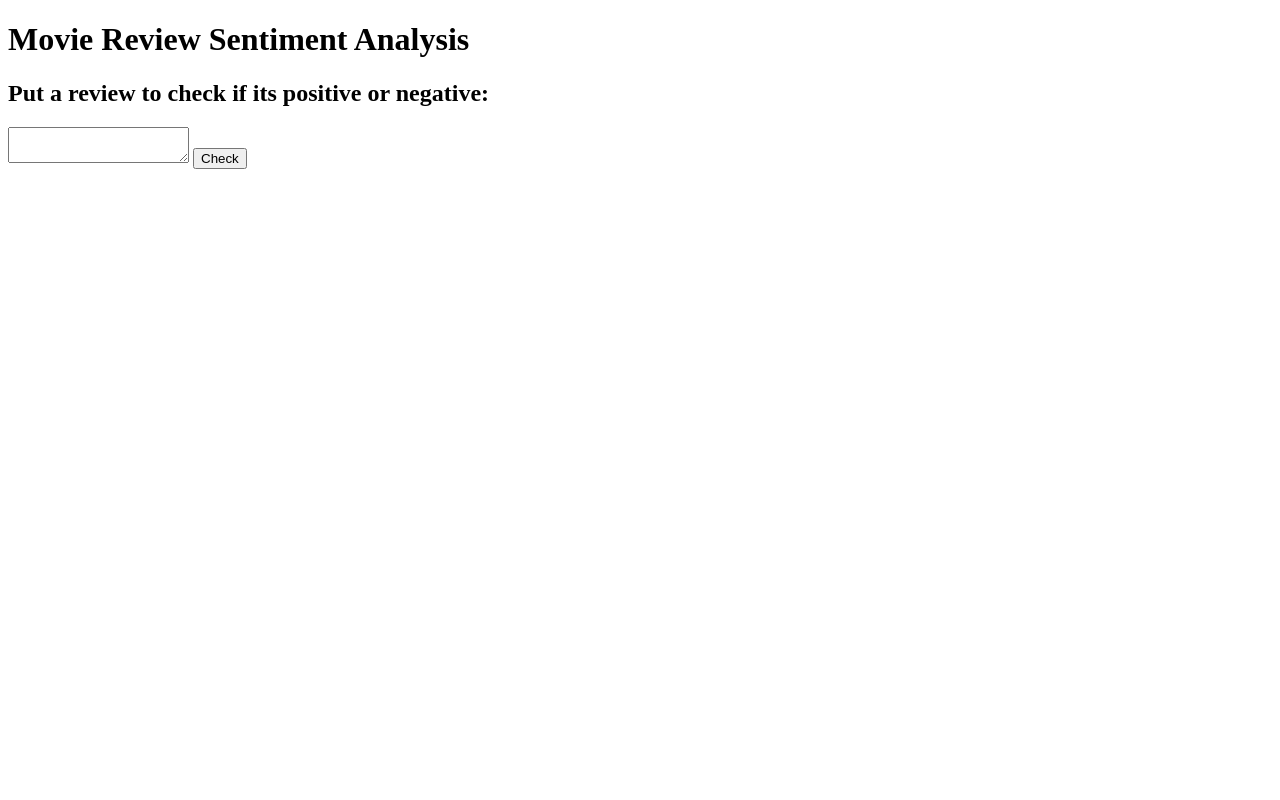
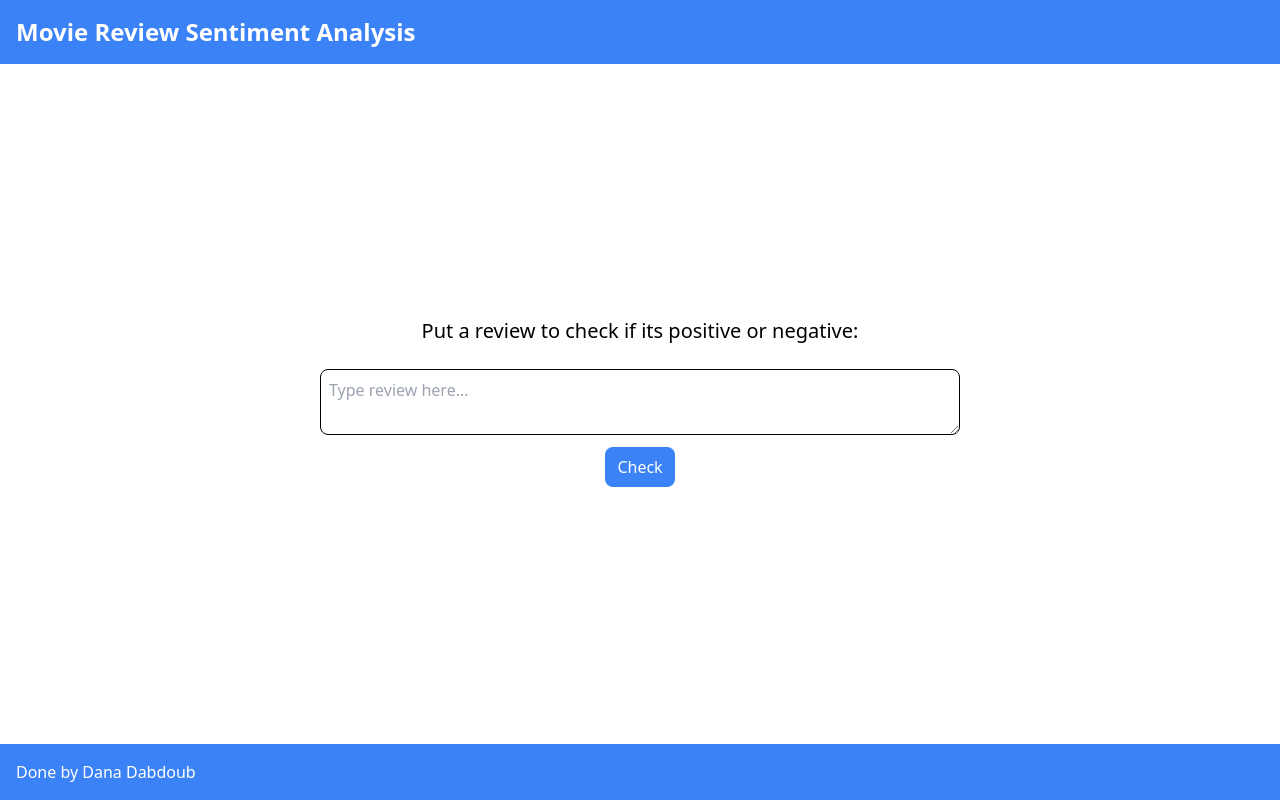
Before and after one commit to danad1821/Movie-Review-Sentiment-Analysis, a plain HTML site: page index.html in a window 1280 px wide. Drawn offline with nearby package versions, Linux system fonts and the light colour scheme.

Commit message:
finished basic styling

```diff
--- a/index.html
+++ b/index.html
@@ -1,18 +1,38 @@
 <!DOCTYPE html>
 <html lang="en">
-<head>
-    <meta charset="UTF-8">
-    <meta name="viewport" content="width=device-width, initial-scale=1.0">
+  <head>
+    <meta charset="UTF-8" />
+    <meta name="viewport" content="width=device-width, initial-scale=1.0" />
     <title>Movie Review Sentiment Analysis</title>
-</head>
-<body>
-    <h1>Movie Review Sentiment Analysis</h1>
-    <section>
-        <h2>Put a review to check if its positive or negative:</h2>
-        <textarea name="review" id="review"></textarea>
-        <button id="checkReviewBtn">Check</button>
-    </section>
-    <script src="https://unpkg.com/axios/dist/axios.min.js"></script>
+    <link rel="stylesheet" href="style.css" />
+  </head>
+  <body>
+    <header class="bg-blue-500 text-white p-4 text-lg">
+      <h1 class="align-center font-bold text-2xl">
+        Movie Review Sentiment Analysis
+      </h1>
+    </header>
+    <main class="flex flex-col items-center justify-center">
+      <h2 class="text-xl mb-4">
+        Put a review to check if its positive or negative:
+      </h2>
+      <textarea
+        name="review"
+        id="review"
+        class="border border-black w-1/2 m-2 p-2 rounded-lg"
+        placeholder="Type review here..."
+      ></textarea>
+      <button
+        class="bg-blue-500 text-white px-3 py-2 rounded-lg m-1 hover:bg-blue-700"
+        id="checkReviewBtn"
+      >
+        Check
+      </button>
+    </main>
+    <footer class="bg-blue-500 text-white p-4">
+      <p>Done by Dana Dabdoub</p>
+    </footer>
+    <script src="https://cdn.tailwindcss.com"></script>
     <script src="main.js"></script>
-</body>
+  </body>
 </html>
--- /dev/null
+++ b/style.css
@@ -0,0 +1,16 @@
+@import "tailwindcss";
+html{
+    scroll-behavior: smooth;
+}
+
+body{
+    display: flex;
+    flex-direction: column;
+    min-height: 100vh;
+    scroll-behavior: smooth;
+}
+
+main{
+  flex-grow: 1;
+  overflow-x: hidden;
+}
```
Also changed, not shown: requirements.txt (added), 4 other files.
